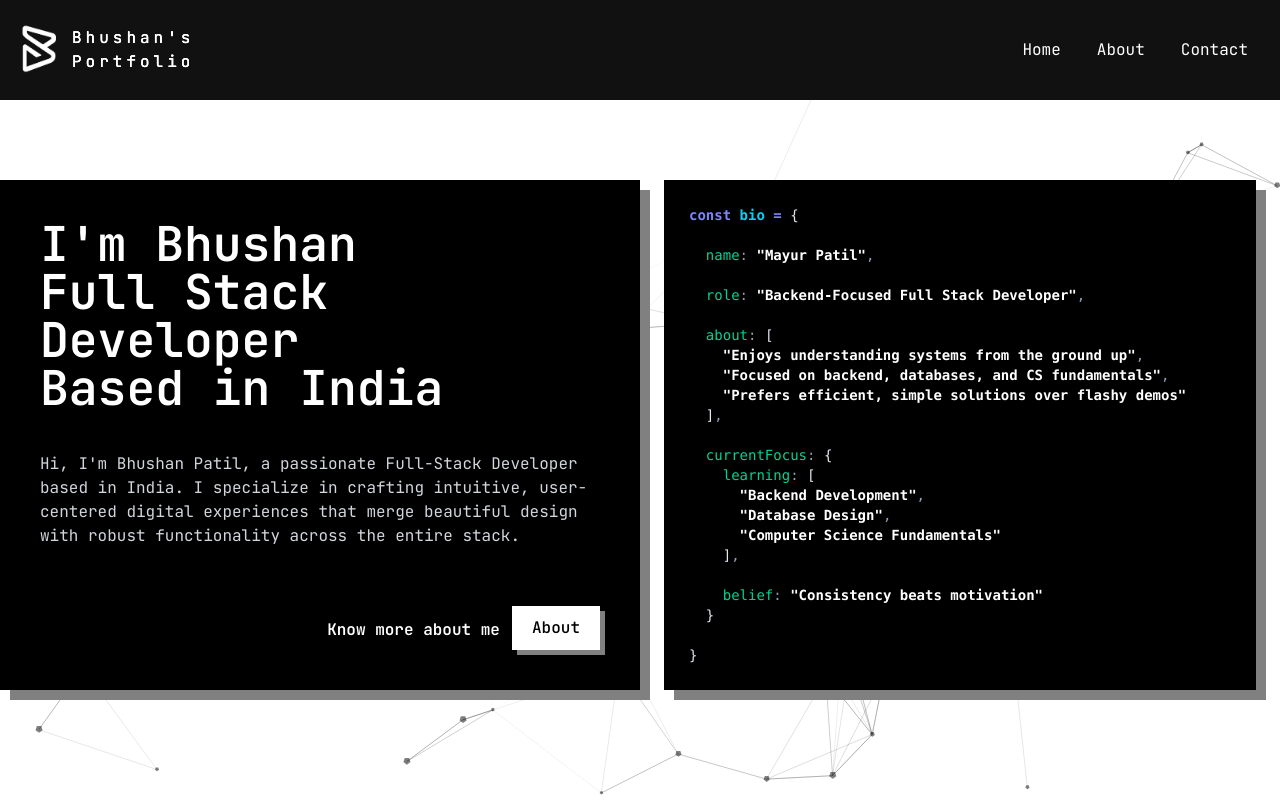
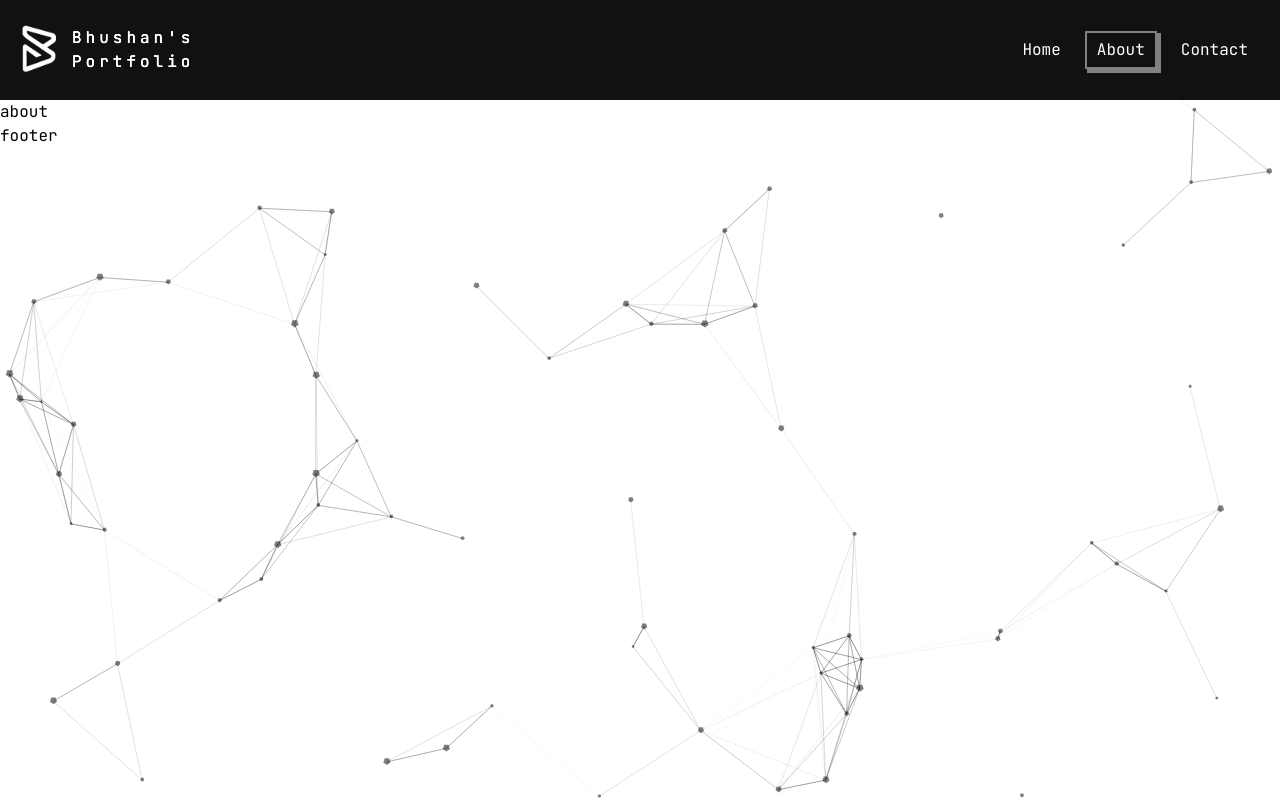
Before and after one commit to bhushanpatil288/PortfolioReact, a React (Vite) app: page /about in a window 1280 px wide. Shown: the top 800 px of the page. Built offline with nearby package versions, Linux system fonts and the light colour scheme.

Commit message:
[add] - react-router-dom

```diff
--- a/index.html
+++ b/index.html
@@ -2,9 +2,9 @@
 <html lang="en">
   <head>
     <meta charset="UTF-8" />
-    <link rel="icon" type="image/svg+xml" href="./src/assets/images/black-kryptonite.png"/>
+    <link rel="icon" type="image/svg+xml" href="/images/logo-white.png"/>
     <meta name="viewport" content="width=device-width, initial-scale=1.0" />
-    <title>portfolio</title>
+    <title>Bhushan's Portfolio</title>
   </head>
   <body>
     <div id="root"></div>
--- a/package.json
+++ b/package.json
@@ -14,6 +14,7 @@
     "@tsparticles/react": "^3.0.0",
     "react": "^19.1.1",
     "react-dom": "^19.1.1",
+    "react-router-dom": "^7.12.0",
     "tailwindcss": "^4.1.18",
     "tsparticles": "^3.9.1"
   },
--- a/src/App.jsx
+++ /dev/null
@@ -1,14 +0,0 @@
-import ParticlesComponent from './components/ParticlesComponent'
-import { Header, Main } from "./components/Index"
-
-function App() {
-  return (
-    <div>
-      <ParticlesComponent id="particles" />
-      <Header />
-      <Main />
-    </div>
-  )
-}
-
-export default App
--- /dev/null
+++ b/src/Layout.jsx
@@ -0,0 +1,18 @@
+import { Outlet } from 'react-router-dom'
+import { Header, Footer, Main } from './components/Index'
+import ParticlesComponent from './components/ParticlesComponent'
+
+function Layout() {
+  return (
+    <>
+     <ParticlesComponent id="particles" />
+     <Header />
+     <div>
+        <Outlet />
+     </div>
+     <Footer />
+    </>
+  )
+}
+
+export default Layout
--- a/src/assets/css/header/navbar.css
+++ b/src/assets/css/header/navbar.css
@@ -80,4 +80,11 @@
     box-shadow: 3px 3px 0px 1px gray;
 }
 
+.nav-links.active{
+    border: 2px solid gray;
+    /* border-top: 2px solid gray; */
+    /* border-left: 2px solid gray; */
+    box-shadow: 3px 3px 0px 1px gray;
+}
+
 /* nav links end */
--- a/src/components/header/Navbar.jsx
+++ b/src/components/header/Navbar.jsx
@@ -1,3 +1,4 @@
+import { NavLink } from "react-router-dom"
 import "../../assets/css/header/navbar.css"
 import { navLinks } from "../../constants/constants"
 import logo from "/images/logo-white.png"
@@ -17,7 +18,15 @@ const Navbar = () => {
       <ul className="flex gap-3">
         {navLinks.map((link, idx)=>{
             return <li key={idx} className="flex justify-center items-center">
-                        <a className="nav-links" href={link.url} target={link.target} title={link.title}>{link.name.charAt(0).toUpperCase() + link.name.slice(1)}</a>
+                        <NavLink
+                          to={link.route}
+                          className={({isActive})=>
+                            `${isActive ? 'active' : ''} nav-links`
+                          }
+                          title={link.title}
+                        >
+                          {link.name.charAt(0).toUpperCase() + link.name.slice(1)}
+                        </NavLink>
                     </li>
         })}
       </ul>
--- a/src/constants/constants.js
+++ b/src/constants/constants.js
@@ -6,18 +6,21 @@ export const navLinks = [
     {
         name: "Home",
         url: "#",
+        route: '/',
         target: "_self",
         title: "Visit Home page"
     },
     {
         name: "About",
         url: "#",
+        route: '/about',
         target: "_blank",
         title: "Visit About page"
     },
     {
         name: "Contact",
         url: "#",
+        route: '/contact',
         target: "_blank",
         title: "Visit Contact page"
     }
--- a/src/main.jsx
+++ b/src/main.jsx
@@ -1,7 +1,24 @@
 import { createRoot } from 'react-dom/client'
+import { createBrowserRouter, RouterProvider } from 'react-router-dom'
 import './index.css'
-import App from './App.jsx'
+import Layout from './Layout.jsx'
+import { Home, About } from './pages/Index.js'
+
+const router = createBrowserRouter([{
+    path : '/',
+    element: <Layout />,
+    children:[
+        {
+            path: '',
+            element: <Home />
+        },
+        {
+            path: '/about',
+            element: <About />
+        }
+    ]
+}])
 
 createRoot(document.getElementById('root')).render(
-    <App />
+    <RouterProvider router = {router} />
 )
--- /dev/null
+++ b/src/pages/About.jsx
@@ -0,0 +1,10 @@
+
+function About() {
+  return (
+    <div>
+      about
+    </div>
+  )
+}
+
+export default About
--- /dev/null
+++ b/src/pages/Home.jsx
@@ -0,0 +1,10 @@
+import Main from '../components/main/Main'
+function Home() {
+  return (
+    <div>
+      <Main />
+    </div>
+  )
+}
+
+export default Home
--- /dev/null
+++ b/src/pages/Index.js
@@ -0,0 +1,4 @@
+import About from './About'
+import Home from './Home'
+
+export { Home, About }
```
Also changed, not shown: 1 other file (tests, documents, lock files or other folders).
